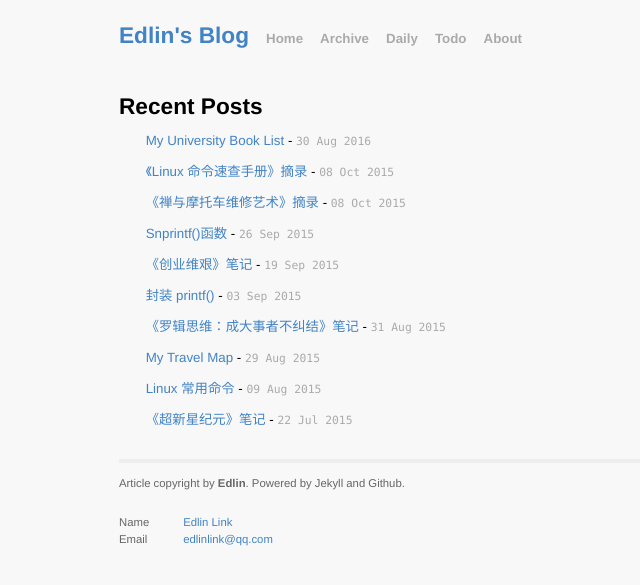
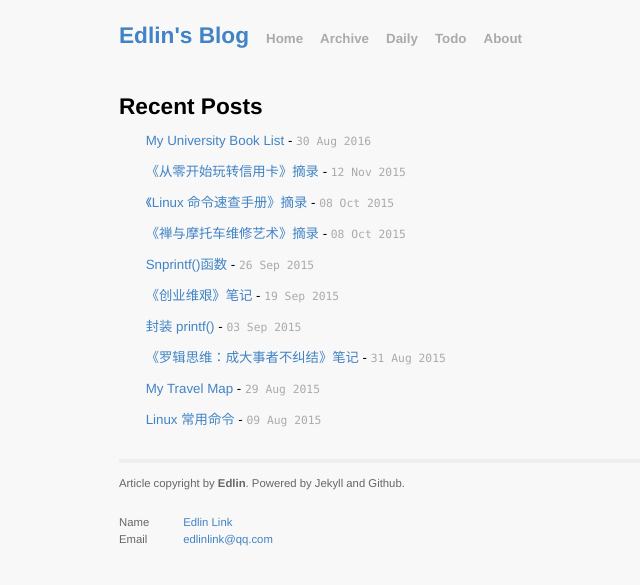
Before and after one commit to EdlinLink/edlinlink.github.io, a Jekyll site: the page built from index.html, in a window 1280 px wide. Shown: the top 585 px of the page, without its empty margins (147-787 px from the left). Built offline with Jekyll 4.4.1, drawn with Linux system fonts in a browser that asks for light colours; Markdown is read by kramdown in place of the engine named in the settings; some of the changed lines change nothing that is shown.

Commit message:
new post

```diff
--- a/_posts/2014-01-05-University_Book_List.md
+++ b/_posts/2014-01-05-University_Book_List.md
@@ -178,6 +178,7 @@
 	117. 创业维艰 - [美]Ben Horowitz ☆☆☆ 8.0/10
 	118. 禅与摩托车维修艺术 - [美] Robert M. Pirsig ☆☆☆ 8.2/10
 	119. Linux 命令速查手册* - [美] Scott Granneman ☆☆☆ 8.2/10
+	120. 从零开始玩转信用卡 - 罗时 ☆ 5.0/10
 
 
 
@@ -447,3 +448,24 @@
 
 
 <img src="../picture/Book/LinuxMingLingSuChaShouCe.jpg" width=100/>
+
+-------------------------------------------------------------------
+
+	120. 从零开始玩转信用卡 - 罗时 ☆ 5.0/10
+
+		ISBN: 978-7-121-23399-9
+		出版社: 电子工业出版社
+
+		{这是本工具书。
+
+		本以为这本书会介绍一下信用卡有趣的历史、一些生活案例。
+		但是想不到90%内容都是介绍我国不同银行的信用卡，简直是一本信用卡说明书大全。
+
+		唯一能带给我的新知识是一个观念：不向银行借钱的人，在银行眼中是一个没有信用的人。
+		这个观念说得很有趣，用一种反差突出观念。
+		但是想一想，确实是正确的。
+
+		自己是已经有信用卡了，看这本书觉得纯粹浪费时间，
+		但是如果你是一个还没有信用卡的人，你获取可以翻翻看，你适合在什么银行开什么卡。}
+
+<img src="../picture/Book/CongLingKaiShiWanZhuanXinYongKa.jpg" width=100/>
--- /dev/null
+++ b/_posts/2015-11-12-Cong_Ling_Kai_Shi_Wan_Zhuan_Xin_Yong_Ka.md
@@ -0,0 +1,37 @@
+---
+layout: post
+title:  "《从零开始玩转信用卡》摘录"
+date:   2015-11-12 12:00:00
+tags:	daily
+myTag:	book
+
+---
+
+# 罗时《从零开始玩转信用卡》
+
+-------------------
+
+
+### 1.1 魅力无穷的信用卡
+
+##### 2015-11-09 01:40:58
+信用卡最神奇的地方就是在手中没有现金，账户中没有存款的情况下，以信贷形式向银行预借部分资金进行购物消费
+
+##### 2015-11-09 01:45:05
+从不向银行借钱的人，在银行眼中就是一个没有信用的人
+
+---
+
+### 3.4 信用卡支付方式
+
+##### 2015-11-09 19:34:32
+POS是英文Point of Sales的缩写，意为销售终端。
+
+---
+
+### 7.3 注销卡片不再难
+
+##### 2015-11-10 12:50:40
+即使清理好了信用卡的“尾巴”，提出了销卡申请，卡友还是不可掉以轻心。通常发卡行在接到持卡人销卡申请后只是做预销卡处理，之后一段时间确定这张卡片不再被使用才做真正的销卡处理。因此卡友在销卡后一定不可再使用这张卡片，并且不论是电话销卡还是柜面销卡，都应在销卡46天后致电发卡行查询卡片注销情况，得到确认后方可认为是真正注销成功。
+
+由于持卡人销卡后，发卡行仍然留有持卡人个人账户信息。因此在销卡时，建议卡友也应将账户一并注销，以免犯罪分子获得个人信息后再次申请卡片，造成不必要的麻烦和损失。并且卡友在相隔半年或者一年之后再次申请该行信用卡，还有可能被认定为新客户享受相应专属优惠。
```
Also changed, not shown: picture/Book/CongLingKaiShiWanZhuanXinYongKa.jpg (added).
